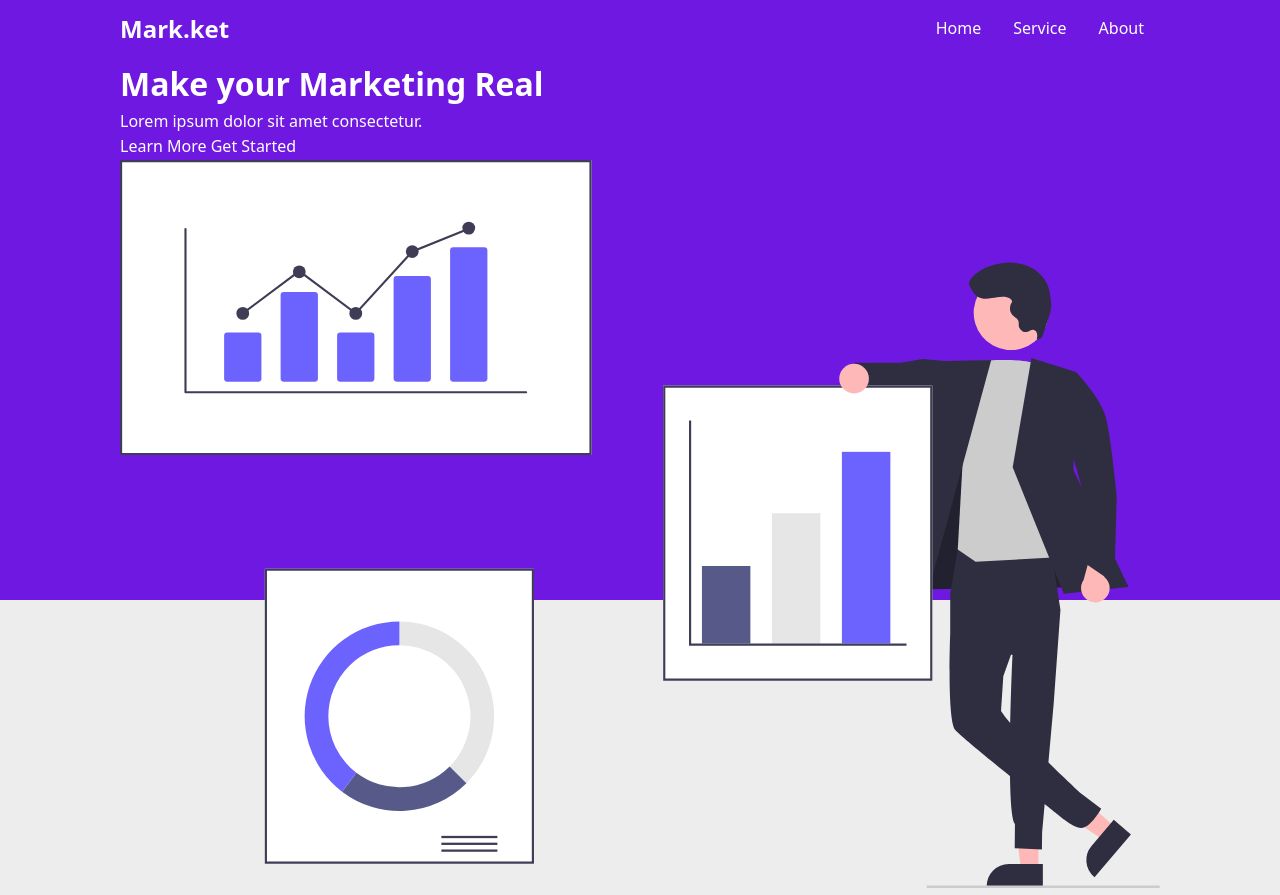
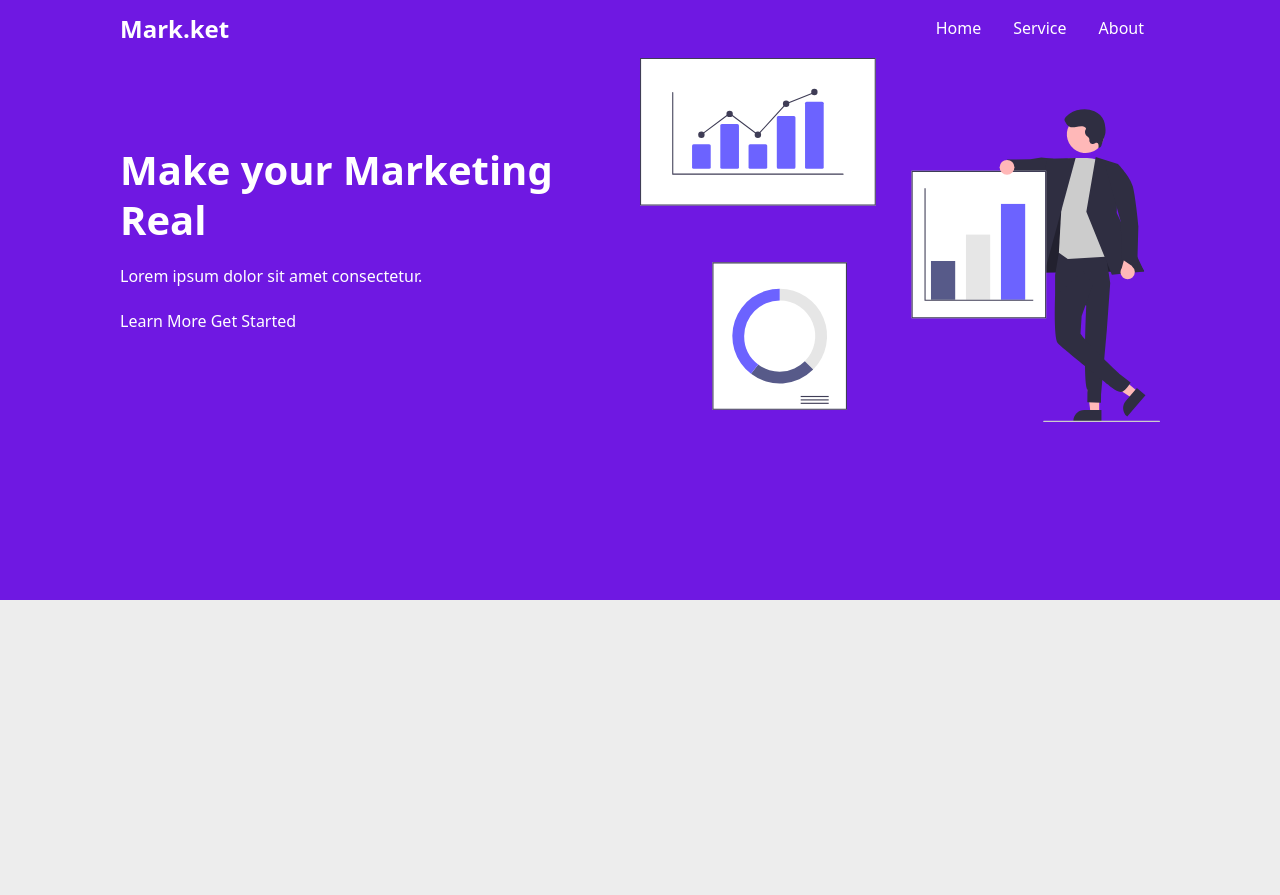
Before and after one commit to haroldjeshua/harv-csslib, a plain HTML site: page index.html in a window 1280 px wide. After the commit the page ends 800 px from the top, so only its background shows below. Drawn offline with Linux system fonts and the light colour scheme.

Commit message:
sass demo for starters

```diff
--- /dev/null
+++ b/scss/_config.scss
@@ -0,0 +1,6 @@
+// partial
+$font-stack: system-ui, -apple-system, BlinkMacSystemFont, "Segoe UI", Roboto,
+  Oxygen, Ubuntu, Cantarell, "Open Sans", "Helvetica Neue", sans-serif;
+$color-primary: hsl(266, 81%, 49%);
+$color-secondary: hsl(24, 73%, 71%);
+$color-light: hsl(0, 0%, 93%);
--- a/scss/style.scss
+++ b/scss/style.scss
@@ -1,8 +1,4 @@
-$font-stack: system-ui, -apple-system, BlinkMacSystemFont, "Segoe UI", Roboto,
-  Oxygen, Ubuntu, Cantarell, "Open Sans", "Helvetica Neue", sans-serif;
-$color-primary: hsl(266, 81%, 49%);
-$color-secondary: hsl(24, 73%, 71%);
-$color-light: hsl(0, 0%, 93%);
+@import "config";
 
 * {
   box-sizing: border-box;
@@ -45,8 +41,24 @@ body {
     color: #fff;
   }
 
-  .showcase-content {
+  &-content {
     height: 100%;
+    display: flex;
+    align-items: center;
+    justify-content: center;
+
+    img {
+      width: 50%;
+    }
+
+    h1 {
+      font-size: 2.5rem;
+      line-height: 1.25;
+    }
+
+    p {
+      margin: 1.2rem 0;
+    }
   }
 }
 
```
Also changed, not shown: scss/style.css.
